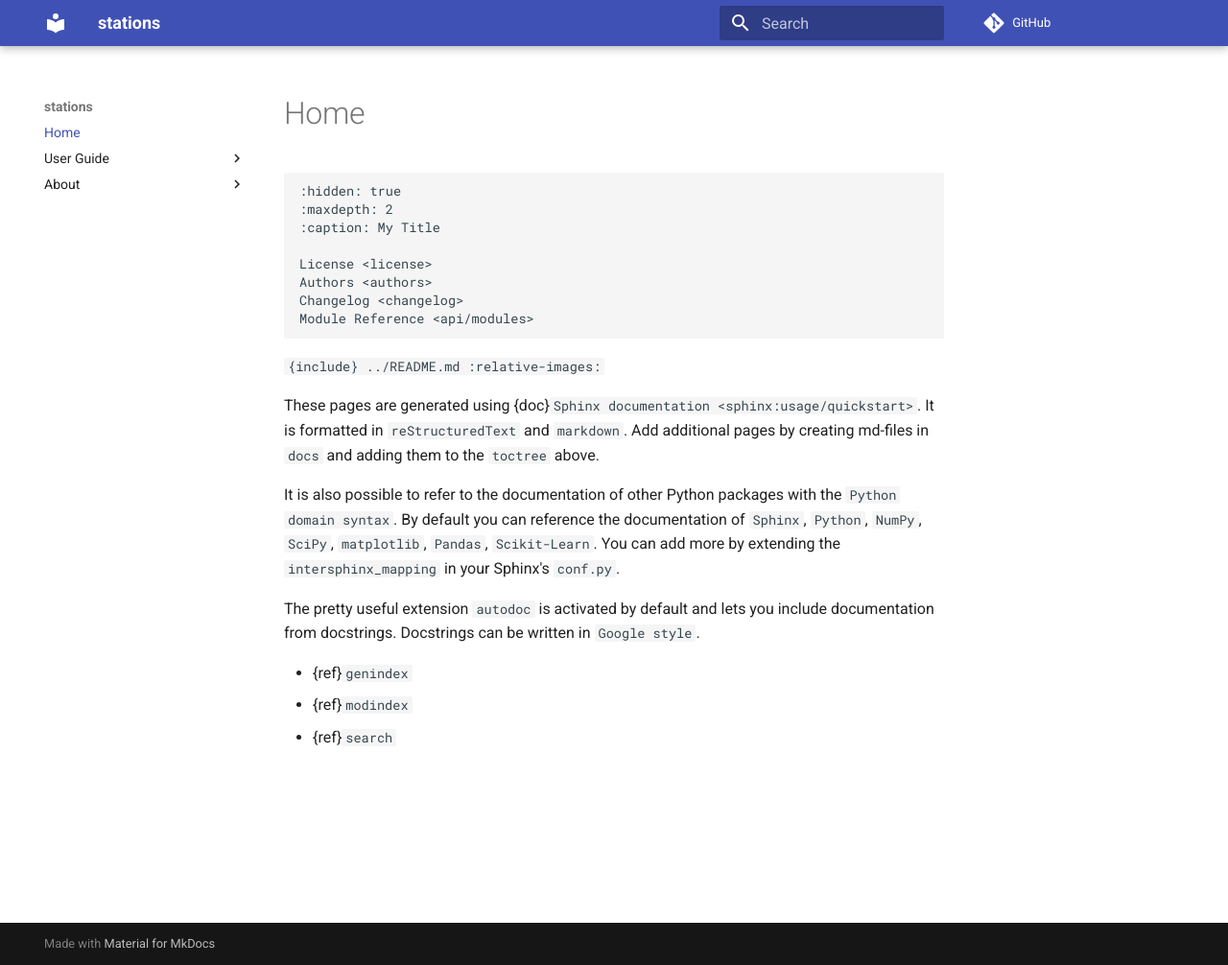
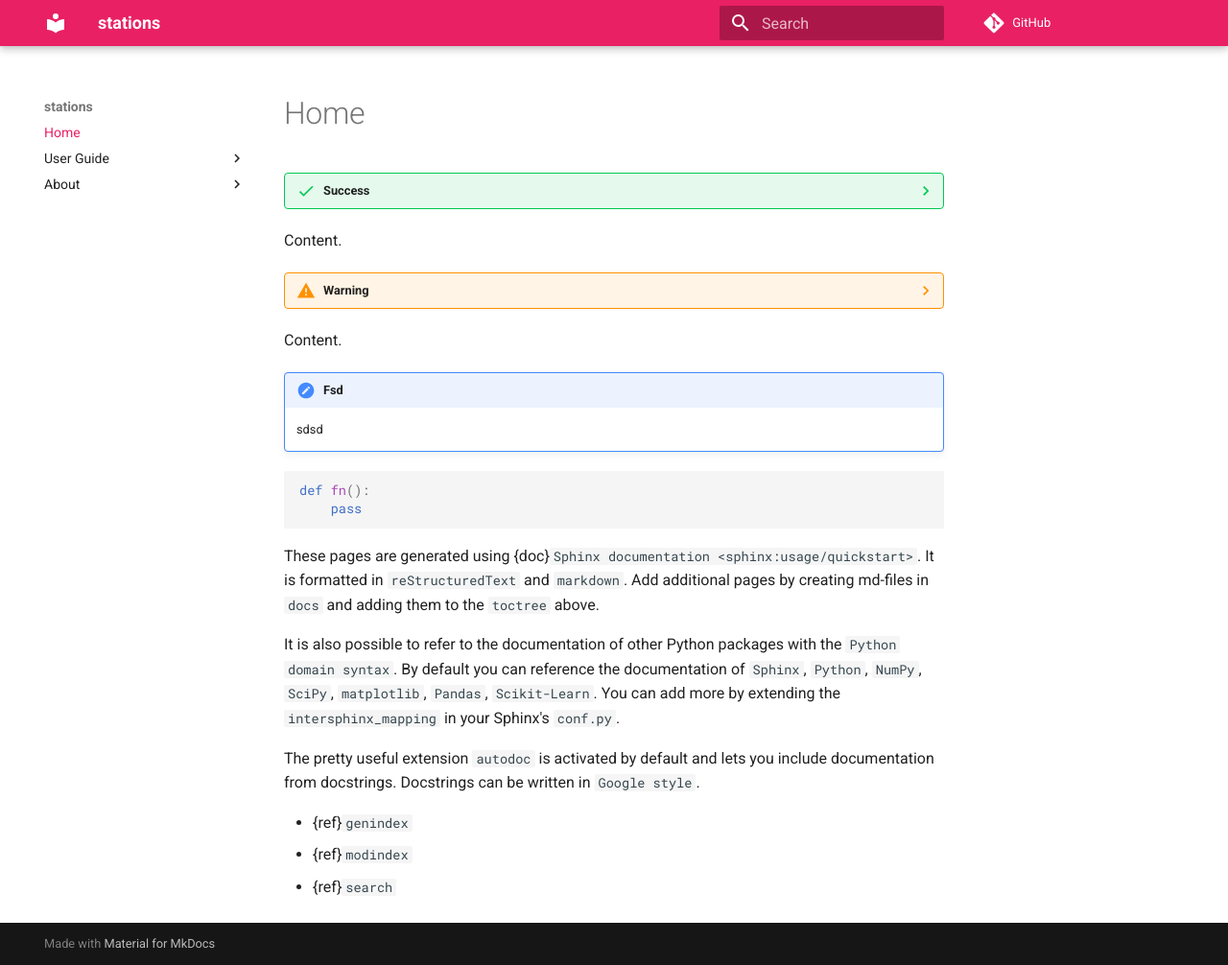
Before and after one commit to cwerner/stations, an MkDocs documentation site: the page built from docs/index.md, in a window 1280 px wide and 1006 px high. Shown: the whole window at 96% size. Built offline with MkDocs 1.6.1 and Material for MkDocs 9.7.7, drawn with Linux system fonts in a browser that asks for light colours; comment, search, counter and statistics services are not loaded.

Commit message:
more mkdocs config experiments

````diff
--- a/docs/index.md
+++ b/docs/index.md
@@ -1,17 +1,17 @@
-```{toctree}
-:hidden: true
-:maxdepth: 2
-:caption: My Title
+??? success
+   Content.
 
-License <license>
-Authors <authors>
-Changelog <changelog>
-Module Reference <api/modules>
+??? warning classes
+   Content.
+
+!!! fsd
+    sdsd
+
+```python
+def fn():
+    pass
 ```
 
-```{include} ../README.md
-:relative-images:
-```
 
 These pages are generated using {doc}`Sphinx documentation <sphinx:usage/quickstart>`.
 It is formatted in `reStructuredText` and `markdown`. Add additional pages
--- a/mkdocs.yml
+++ b/mkdocs.yml
@@ -8,6 +8,8 @@ edit_uri: ""
 
 theme:
     name: material
+    palette:
+        primary: pink
     highlightjs: true
     hljs_languages:
         - yaml
````
